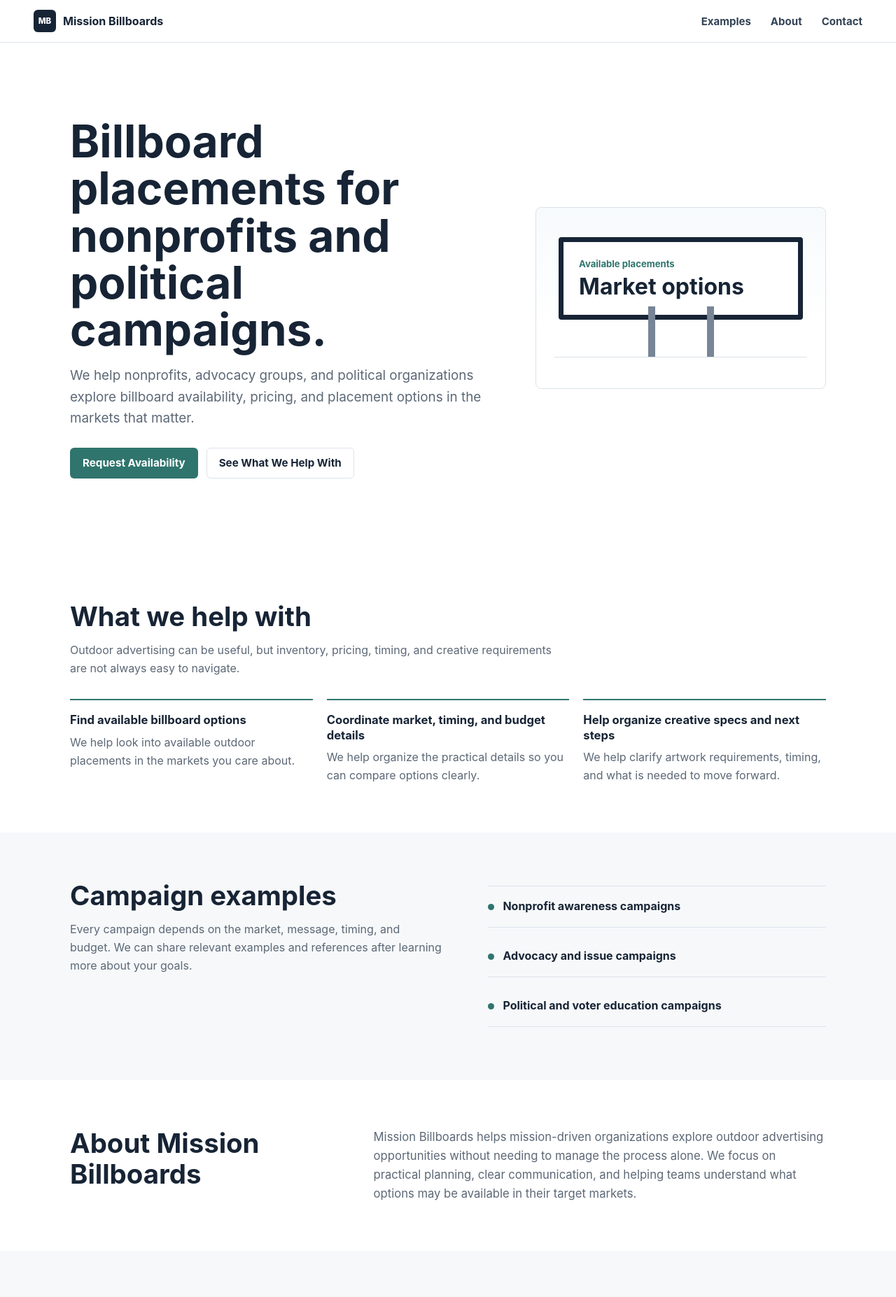
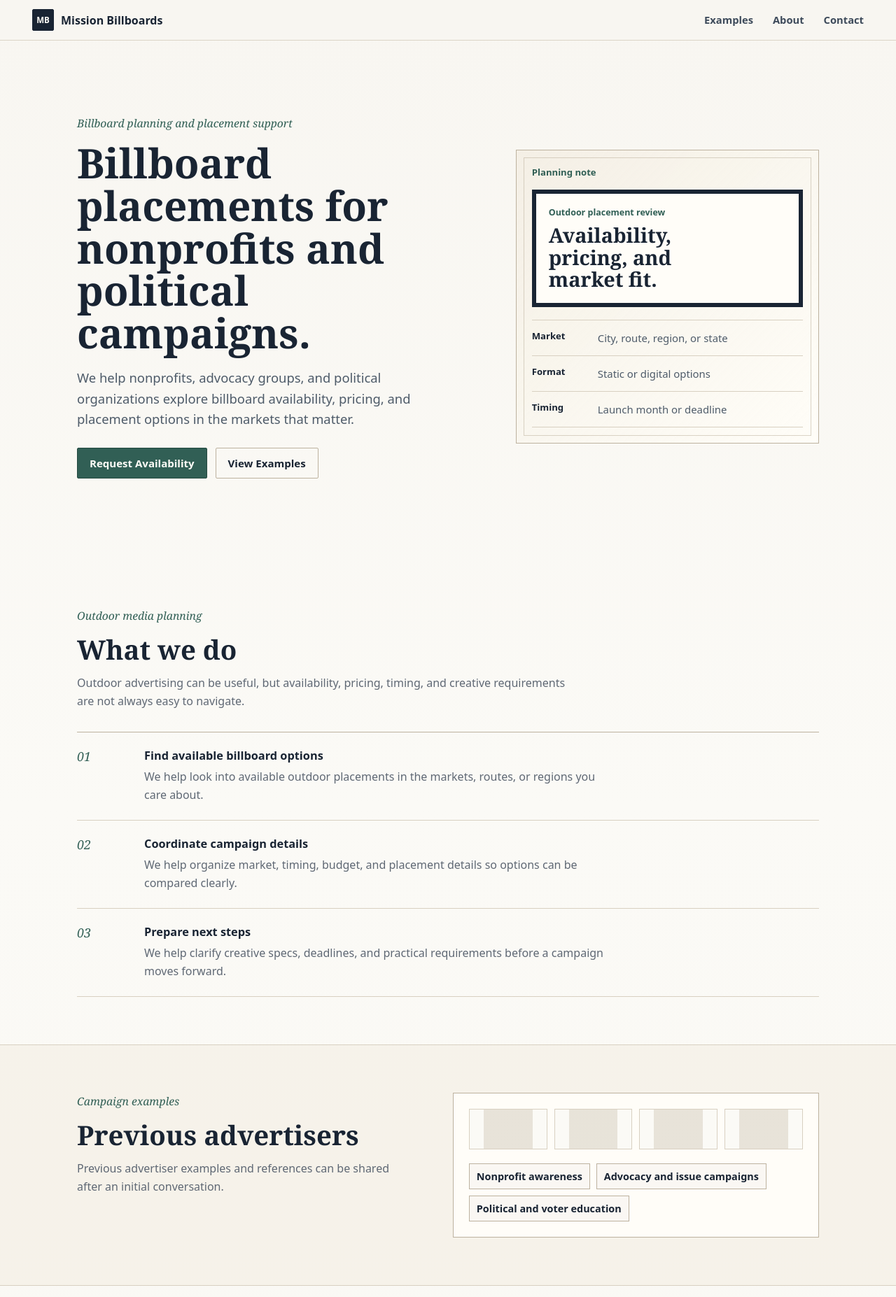
Before and after one commit to Aiden-Hartman/nonprofit-billboards-site, a React (Vite) app: page / in a window 1280 px wide. Shown: the top 1854 px of the page at 70% size. Built offline with nearby package versions, Linux system fonts and the light colour scheme.

Commit message:
refine brochure-style site design

```diff
--- a/public/thank-you.html
+++ b/public/thank-you.html
@@ -42,7 +42,6 @@
         font-size: 0.78rem;
         font-weight: 800;
         letter-spacing: 0.12em;
-        text-transform: uppercase;
       }
 
       h1 {
--- a/src/App.jsx
+++ b/src/App.jsx
@@ -1,39 +1,49 @@
 import React from "react";
 
-const helpItems = [
+const serviceItems = [
   {
     title: "Find available billboard options",
-    body: "We help look into available outdoor placements in the markets you care about.",
+    body: "We help look into available outdoor placements in the markets, routes, or regions you care about.",
   },
   {
-    title: "Coordinate market, timing, and budget details",
-    body: "We help organize the practical details so you can compare options clearly.",
+    title: "Coordinate campaign details",
+    body: "We help organize market, timing, budget, and placement details so options can be compared clearly.",
   },
   {
-    title: "Help organize creative specs and next steps",
-    body: "We help clarify artwork requirements, timing, and what is needed to move forward.",
+    title: "Prepare next steps",
+    body: "We help clarify creative specs, deadlines, and practical requirements before a campaign moves forward.",
   },
 ];
 
 const campaignTypes = [
-  "Nonprofit awareness campaigns",
+  "Nonprofit awareness",
   "Advocacy and issue campaigns",
-  "Political and voter education campaigns",
+  "Political and voter education",
 ];
 
-function BillboardVisual() {
+function PlanningPanel() {
   return (
-    <div className="billboard-visual" aria-label="Simple billboard illustration">
-      <div className="board-face">
-        <span>Available placements</span>
-        <strong>Market options</strong>
+    <aside className="planning-panel" aria-label="Billboard availability planning note">
+      <div className="panel-kicker">Planning note</div>
+      <div className="panel-board">
+        <span>Outdoor placement review</span>
+        <strong>Availability, pricing, and market fit.</strong>
       </div>
-      <div className="board-posts">
-        <span />
-        <span />
+      <div className="memo-list">
+        <div>
+          <span>Market</span>
+          <p>City, route, region, or state</p>
         </div>
-      <div className="ground-line" />
+        <div>
+          <span>Format</span>
+          <p>Static or digital options</p>
         </div>
+        <div>
+          <span>Timing</span>
+          <p>Launch month or deadline</p>
+        </div>
+      </div>
+    </aside>
   );
 }
 
@@ -55,66 +65,87 @@ function App() {
       <main id="home">
         <section className="hero section-shell">
           <div className="hero-copy">
+            <p className="section-label">Billboard planning and placement support</p>
             <h1>Billboard placements for nonprofits and political campaigns.</h1>
             <p className="hero-subhead">
               We help nonprofits, advocacy groups, and political organizations explore billboard availability, pricing, and placement options in the markets that matter.
             </p>
             <div className="hero-actions">
               <a className="button primary" href="#contact">Request Availability</a>
-              <a className="button secondary" href="#help">See What We Help With</a>
+              <a className="button secondary" href="#examples">View Examples</a>
             </div>
           </div>
-          <BillboardVisual />
+          <PlanningPanel />
         </section>
 
-        <section className="help section-shell" id="help" aria-labelledby="help-title">
-          <div className="section-heading">
-            <h2 id="help-title">What we help with</h2>
+        <section className="services section-shell" id="services" aria-labelledby="services-title">
+          <div className="section-intro">
+            <p className="section-label">Outdoor media planning</p>
+            <h2 id="services-title">What we do</h2>
             <p>
-              Outdoor advertising can be useful, but inventory, pricing, timing, and creative requirements are not always easy to navigate.
+              Outdoor advertising can be useful, but availability, pricing, timing, and creative requirements are not always easy to navigate.
             </p>
           </div>
-          <div className="help-list">
-            {helpItems.map((item) => (
-              <article className="help-item" key={item.title}>
+          <div className="service-list">
+            {serviceItems.map((item, index) => (
+              <article className="service-row" key={item.title}>
+                <span className="row-number">{String(index + 1).padStart(2, "0")}</span>
+                <div>
                   <h3>{item.title}</h3>
                   <p>{item.body}</p>
+                </div>
               </article>
             ))}
           </div>
         </section>
 
-        <section className="examples light-section" id="examples" aria-labelledby="examples-title">
+        <section className="examples section-band" id="examples" aria-labelledby="examples-title">
           <div className="section-shell examples-layout">
-            <div className="section-heading">
-              <h2 id="examples-title">Campaign examples</h2>
+            <div className="section-intro">
+              <p className="section-label">Campaign examples</p>
+              <h2 id="examples-title">Previous advertisers</h2>
               <p>
-                Every campaign depends on the market, message, timing, and budget. We can share relevant examples and references after learning more about your goals.
+                Previous advertiser examples and references can be shared after an initial conversation.
               </p>
             </div>
-            <div className="category-list" aria-label="Campaign categories">
+            <div className="examples-panel">
+              <div className="logo-rail" aria-hidden="true">
+                <span />
+                <span />
+                <span />
+                <span />
+              </div>
+              <div className="category-tags" aria-label="Campaign categories">
                 {campaignTypes.map((type) => (
-                <div className="category-item" key={type}>
-                  <span />
-                  <p>{type}</p>
+                  <span key={type}>{type}</span>
+                ))}
               </div>
-              ))}
             </div>
           </div>
         </section>
 
         <section className="about section-shell" id="about" aria-labelledby="about-title">
+          <div className="about-rule" />
           <div className="about-layout">
+            <div>
+              <p className="section-label">About</p>
               <h2 id="about-title">About Mission Billboards</h2>
+            </div>
+            <div className="about-copy">
               <p>
                 Mission Billboards helps mission-driven organizations explore outdoor advertising opportunities without needing to manage the process alone. We focus on practical planning, clear communication, and helping teams understand what options may be available in their target markets.
               </p>
+              <p>
+                The goal is simple: make billboard planning easier for nonprofits, advocacy groups, and political campaigns that need public visibility.
+              </p>
+            </div>
           </div>
         </section>
 
-        <section className="contact light-section" id="contact" aria-labelledby="contact-title">
+        <section className="contact section-band" id="contact" aria-labelledby="contact-title">
           <div className="section-shell contact-layout">
             <div className="contact-intro">
+              <p className="section-label">Contact</p>
               <h2 id="contact-title">Request billboard availability</h2>
               <p>Share the basics of your campaign and we will follow up with next steps.</p>
             </div>
@@ -173,7 +204,7 @@ function App() {
               </label>
               <label>
                 Timeline
-                <input name="timeline" type="text" placeholder="Example: launch month or deadline" />
+                <input name="timeline" type="text" placeholder="Launch month or deadline" />
               </label>
               <label className="full-span">
                 Message
--- a/src/styles.css
+++ b/src/styles.css
@@ -1,16 +1,18 @@
 :root {
-  color: #172435;
-  background: #ffffff;
-  font-family: Inter, ui-sans-serif, system-ui, -apple-system, BlinkMacSystemFont, "Segoe UI", sans-serif;
+  color: #192433;
+  background: #f8f6f1;
+  font-family: ui-sans-serif, system-ui, -apple-system, BlinkMacSystemFont, "Segoe UI", sans-serif;
   font-synthesis: none;
   text-rendering: optimizeLegibility;
-  --text: #172435;
-  --muted: #5c6876;
-  --line: #dce3ea;
-  --section: #f6f8fa;
-  --accent: #2f756d;
-  --accent-dark: #245f58;
-  --white: #ffffff;
+  --paper: #f8f6f1;
+  --paper-deep: #efe9dc;
+  --surface: #fffdf8;
+  --ink: #192433;
+  --muted: #5f6874;
+  --line: #d8d0c1;
+  --line-strong: #bdb29f;
+  --accent: #315f55;
+  --accent-dark: #244940;
 }
 
 * {
@@ -24,7 +26,9 @@ html {
 body {
   margin: 0;
   min-width: 320px;
-  background: var(--white);
+  background:
+    linear-gradient(180deg, var(--paper) 0%, #fbfaf6 38%, var(--paper) 100%);
+  color: var(--ink);
 }
 
 a {
@@ -46,28 +50,33 @@ p {
   margin-top: 0;
 }
 
+h1,
+h2 {
+  font-family: Georgia, "Times New Roman", serif;
+  font-weight: 600;
+  letter-spacing: 0;
+}
+
 h1 {
-  max-width: 720px;
+  max-width: 690px;
   margin-bottom: 18px;
-  color: var(--text);
-  font-size: clamp(2.35rem, 5vw, 4rem);
-  line-height: 1.05;
-  letter-spacing: 0;
+  color: var(--ink);
+  font-size: clamp(2.25rem, 4.6vw, 3.65rem);
+  line-height: 1.04;
 }
 
 h2 {
   margin-bottom: 14px;
-  color: var(--text);
-  font-size: clamp(1.75rem, 3vw, 2.45rem);
-  line-height: 1.15;
-  letter-spacing: 0;
+  color: var(--ink);
+  font-size: clamp(1.75rem, 3vw, 2.55rem);
+  line-height: 1.12;
 }
 
 h3 {
-  margin-bottom: 8px;
-  color: var(--text);
-  font-size: 1.04rem;
-  line-height: 1.3;
+  margin-bottom: 7px;
+  color: var(--ink);
+  font-size: 1.02rem;
+  line-height: 1.35;
 }
 
 p {
@@ -76,7 +85,7 @@ p {
 }
 
 .section-shell {
-  width: min(1080px, calc(100% - 40px));
+  width: min(1060px, calc(100% - 40px));
   margin: 0 auto;
 }
 
@@ -88,10 +97,10 @@ p {
   align-items: center;
   justify-content: space-between;
   gap: 22px;
-  padding: 14px clamp(20px, 4vw, 48px);
-  border-bottom: 1px solid rgba(220, 227, 234, 0.9);
-  background: rgba(255, 255, 255, 0.96);
-  backdrop-filter: blur(10px);
+  padding: 13px clamp(20px, 4vw, 46px);
+  border-bottom: 1px solid rgba(216, 208, 193, 0.88);
+  background: rgba(248, 246, 241, 0.94);
+  backdrop-filter: blur(12px);
 }
 
 .brand,
@@ -105,53 +114,65 @@ p {
 
 .brand {
   gap: 10px;
-  color: var(--text);
+  color: var(--ink);
   font-weight: 750;
 }
 
 .brand-mark {
   display: grid;
-  width: 32px;
-  height: 32px;
+  width: 31px;
+  height: 31px;
   place-items: center;
-  border-radius: 6px;
-  background: var(--text);
-  color: var(--white);
+  border: 1px solid var(--ink);
+  border-radius: 2px;
+  background: var(--ink);
+  color: #fffdf8;
   font-size: 0.72rem;
   font-weight: 800;
 }
 
 .nav-links {
   gap: clamp(16px, 3vw, 28px);
-  color: #334356;
-  font-size: 0.94rem;
+  color: #3e4b5b;
+  font-size: 0.92rem;
   font-weight: 650;
 }
 
 .nav-links a,
 .footer-links a {
-  transition: color 160ms ease;
+  border-bottom: 1px solid transparent;
+  transition: border-color 150ms ease, color 150ms ease;
 }
 
 .nav-links a:hover,
 .footer-links a:hover {
+  border-color: var(--accent);
   color: var(--accent-dark);
 }
 
 .hero {
   display: grid;
-  grid-template-columns: minmax(0, 1.18fr) minmax(280px, 0.82fr);
+  grid-template-columns: minmax(0, 1.05fr) minmax(310px, 0.82fr);
   align-items: center;
-  gap: clamp(34px, 6vw, 68px);
-  min-height: calc(100vh - 70px);
-  max-height: 720px;
-  padding: 54px 0;
+  gap: clamp(34px, 6vw, 72px);
+  min-height: calc(100vh - 58px);
+  max-height: 690px;
+  padding: 42px 0 52px;
+}
+
+.section-label {
+  margin-bottom: 14px;
+  color: var(--accent);
+  font-family: Georgia, "Times New Roman", serif;
+  font-size: 0.98rem;
+  font-style: italic;
 }
 
 .hero-subhead {
-  max-width: 660px;
+  max-width: 640px;
   margin-bottom: 26px;
-  font-size: clamp(1.02rem, 1.6vw, 1.18rem);
+  color: #4e5b69;
+  font-size: clamp(1rem, 1.6vw, 1.15rem);
 }
 
 .hero-actions {
@@ -161,21 +182,22 @@ p {
 
 .button {
   display: inline-flex;
-  min-height: 44px;
+  min-height: 43px;
   align-items: center;
   justify-content: center;
   border: 1px solid transparent;
-  border-radius: 6px;
+  border-radius: 2px;
   padding: 11px 17px;
-  font-size: 0.95rem;
-  font-weight: 750;
+  font-size: 0.94rem;
+  font-weight: 760;
   cursor: pointer;
-  transition: background 160ms ease, border-color 160ms ease, color 160ms ease;
+  transition: background 150ms ease, border-color 150ms ease, color 150ms ease;
 }
 
 .button.primary {
+  border-color: var(--accent-dark);
   background: var(--accent);
-  color: var(--white);
+  color: #fffdf8;
 }
 
 .button.primary:hover {
@@ -183,160 +205,198 @@ p {
 }
 
 .button.secondary {
-  border-color: var(--line);
-  background: var(--white);
-  color: var(--text);
+  border-color: var(--line-strong);
+  background: transparent;
+  color: var(--ink);
 }
 
 .button.secondary:hover {
-  border-color: var(--accent);
+  border-color: var(--accent-dark);
   color: var(--accent-dark);
 }
 
-.billboard-visual {
+.planning-panel {
   position: relative;
-  min-height: 260px;
-  border: 1px solid var(--line);
-  border-radius: 8px;
-  background: linear-gradient(180deg, #f7fafc 0%, #ffffff 68%);
+  padding: 22px;
+  border: 1px solid var(--line-strong);
+  background:
+    linear-gradient(135deg, rgba(239, 233, 220, 0.68), rgba(255, 253, 248, 0.92)),
+    var(--surface);
 }
 
-.board-face {
+.planning-panel::before {
   position: absolute;
-  top: 42px;
-  right: 32px;
-  left: 32px;
-  display: grid;
-  min-height: 118px;
-  align-content: center;
-  gap: 8px;
-  padding: 22px;
-  border: 7px solid var(--text);
-  border-radius: 4px;
-  background: #ffffff;
+  inset: 10px;
+  border: 1px solid rgba(189, 178, 159, 0.55);
+  content: "";
+  pointer-events: none;
 }
 
-.board-face span {
+.panel-kicker {
+  position: relative;
+  margin-bottom: 16px;
   color: var(--accent);
   font-size: 0.82rem;
-  font-weight: 750;
+  font-weight: 760;
 }
 
-.board-face strong {
-  color: var(--text);
-  font-size: clamp(1.35rem, 3vw, 2rem);
-  line-height: 1.08;
+.panel-board {
+  position: relative;
+  display: grid;
+  gap: 8px;
+  margin-bottom: 18px;
+  padding: 18px;
+  border: 6px solid var(--ink);
+  background: #fffdf8;
 }
 
-.board-posts {
-  position: absolute;
-  right: 0;
-  bottom: 45px;
-  left: 0;
-  display: flex;
-  justify-content: center;
-  gap: 74px;
+.panel-board span {
+  color: var(--accent);
+  font-size: 0.78rem;
+  font-weight: 760;
 }
 
-.board-posts span {
-  width: 10px;
-  height: 72px;
-  background: #788596;
+.panel-board strong {
+  max-width: 280px;
+  color: var(--ink);
+  font-family: Georgia, "Times New Roman", serif;
+  font-size: clamp(1.28rem, 2.4vw, 1.8rem);
+  font-weight: 600;
+  line-height: 1.1;
 }
 
-.ground-line {
-  position: absolute;
-  right: 26px;
-  bottom: 44px;
-  left: 26px;
-  height: 1px;
-  background: var(--line);
+.memo-list {
+  position: relative;
+  display: grid;
+  border-top: 1px solid var(--line);
 }
 
-.help,
+.memo-list div {
+  display: grid;
+  grid-template-columns: 82px 1fr;
+  gap: 12px;
+  padding: 13px 0;
+  border-bottom: 1px solid var(--line);
+}
+
+.memo-list span {
+  color: var(--ink);
+  font-size: 0.82rem;
+  font-weight: 760;
+}
+
+.memo-list p {
+  margin-bottom: 0;
+  color: #4e5b69;
+  font-size: 0.93rem;
+}
+
+.services,
 .about {
   padding: 68px 0;
 }
 
-.light-section {
-  background: var(--section);
+.section-band {
+  padding: 68px 0;
+  border-top: 1px solid var(--line);
+  border-bottom: 1px solid var(--line);
+  background: rgba(239, 233, 220, 0.46);
 }
 
-.examples,
-.contact {
-  padding: 68px 0;
-}
-
-.section-heading {
-  max-width: 690px;
+.section-intro {
+  max-width: 700px;
   margin-bottom: 30px;
 }
 
-.help-list {
+.service-list {
   display: grid;
-  grid-template-columns: repeat(3, minmax(0, 1fr));
-  gap: 20px;
+  border-top: 1px solid var(--line-strong);
 }
 
-.help-item {
-  padding-top: 18px;
-  border-top: 2px solid var(--accent);
+.service-row {
+  display: grid;
+  grid-template-columns: 72px 1fr;
+  gap: 24px;
+  padding: 22px 0;
+  border-bottom: 1px solid var(--line);
 }
 
-.help-item p {
+.row-number {
+  color: var(--accent);
+  font-family: Georgia, "Times New Roman", serif;
+  font-size: 1.12rem;
+  font-style: italic;
+}
+
+.service-row p {
+  max-width: 680px;
   margin-bottom: 0;
 }
 
 .examples-layout {
   display: grid;
-  grid-template-columns: minmax(0, 1.05fr) minmax(280px, 0.95fr);
-  gap: clamp(28px, 6vw, 64px);
+  grid-template-columns: minmax(0, 0.9fr) minmax(320px, 1fr);
+  gap: clamp(28px, 6vw, 66px);
   align-items: start;
 }
 
-.category-list {
-  display: grid;
-  gap: 12px;
-  padding: 8px 0;
+.examples-panel {
+  padding: 22px;
+  border: 1px solid var(--line-strong);
+  background: var(--surface);
 }
 
-.category-item {
-  display: flex;
-  gap: 12px;
-  align-items: flex-start;
-  padding: 16px 0;
-  border-bottom: 1px solid var(--line);
+.logo-rail {
+  display: grid;
+  grid-template-columns: repeat(4, minmax(0, 1fr));
+  gap: 10px;
+  margin-bottom: 20px;
 }
 
-.category-item:first-child {
-  border-top: 1px solid var(--line);
+.logo-rail span {
+  min-height: 58px;
+  border: 1px solid var(--line);
+  background:
+    linear-gradient(90deg, transparent 0 18%, rgba(216, 208, 193, 0.55) 18% 82%, transparent 82%),
+    #fbfaf6;
 }
 
-.category-item span {
-  flex: 0 0 auto;
-  width: 9px;
-  height: 9px;
-  margin-top: 9px;
-  border-radius: 50%;
-  background: var(--accent);
+.category-tags {
+  display: flex;
+  flex-wrap: wrap;
+  gap: 9px;
 }
 
-.category-item p {
-  margin-bottom: 0;
-  color: var(--text);
-  font-weight: 700;
+.category-tags span {
+  border: 1px solid var(--line-strong);
+  background: rgba(248, 246, 241, 0.72);
+  color: var(--ink);
+  padding: 8px 10px;
+  font-size: 0.9rem;
+  font-weight: 650;
+}
+
+.about-rule {
+  height: 1px;
+  margin-bottom: 30px;
+  background: var(--line-strong);
 }
 
 .about-layout {
   display: grid;
-  grid-template-columns: minmax(260px, 0.72fr) minmax(0, 1.28fr);
+  grid-template-columns: minmax(260px, 0.75fr) minmax(0, 1.25fr);
   gap: clamp(28px, 6vw, 70px);
 }
 
-.about-layout p {
+.about-copy {
+  display: grid;
+  gap: 14px;
+}
+
+.about-copy p {
   max-width: 720px;
   margin-bottom: 0;
-  font-size: 1.04rem;
+  font-size: 1.02rem;
 }
 
 .contact-layout {
@@ -353,39 +413,39 @@ p {
 .contact-form {
   display: grid;
   grid-template-columns: repeat(2, minmax(0, 1fr));
-  gap: 16px;
-  padding: clamp(20px, 4vw, 30px);
-  border: 1px solid var(--line);
-  border-radius: 8px;
-  background: var(--white);
+  gap: 15px;
+  padding: clamp(22px, 4vw, 32px);
+  border: 1px solid var(--line-strong);
+  background: var(--surface);
 }
 
 .contact-form label {
   display: grid;
   gap: 7px;
-  color: var(--text);
-  font-size: 0.9rem;
-  font-weight: 700;
+  color: var(--ink);
+  font-size: 0.88rem;
+  font-weight: 720;
 }
 
 .contact-form input,
 .contact-form select,
 .contact-form textarea {
   width: 100%;
-  border: 1px solid #cfd8e3;
-  border-radius: 6px;
-  background: #ffffff;
-  color: var(--text);
-  padding: 12px 13px;
+  border: 1px solid #c9bfad;
+  border-radius: 2px;
+  background: #fffdf8;
+  color: var(--ink);
+  padding: 11px 12px;
   outline: none;
-  transition: border-color 150ms ease, box-shadow 150ms ease;
+  transition: border-color 150ms ease, box-shadow 150ms ease, background 150ms ease;
 }
 
 .contact-form input:focus,
 .contact-form select:focus,
 .contact-form textarea:focus {
   border-color: var(--accent);
-  box-shadow: 0 0 0 3px rgba(47, 117, 109, 0.14);
+  background: #ffffff;
+  box-shadow: 0 0 0 3px rgba(49, 95, 85, 0.14);
 }
 
 .contact-form textarea {
@@ -403,7 +463,7 @@ p {
 
 .site-footer {
   border-top: 1px solid var(--line);
-  background: #ffffff;
+  background: var(--paper);
 }
 
 .footer-inner {
@@ -415,7 +475,7 @@ p {
 .footer-inner strong {
   display: block;
   margin-bottom: 4px;
-  color: var(--text);
+  color: var(--ink);
 }
 
 .footer-inner p {
@@ -425,7 +485,7 @@ p {
 
 .footer-links {
   gap: 18px;
-  color: #334356;
+  color: #3e4b5b;
   font-size: 0.94rem;
   font-weight: 650;
 }
@@ -441,15 +501,11 @@ p {
   .hero {
     min-height: auto;
     max-height: none;
-    padding: 48px 0 62px;
+    padding: 44px 0 58px;
   }
 
-  .billboard-visual {
-    max-width: 520px;
-  }
-
-  .help-list {
-    grid-template-columns: 1fr;
+  .planning-panel {
+    max-width: 540px;
   }
 }
 
@@ -467,15 +523,24 @@ p {
   }
 
   .section-shell {
-    width: min(100% - 28px, 1080px);
+    width: min(100% - 28px, 1060px);
   }
 
   .hero {
-    padding-top: 38px;
+    padding-top: 34px;
   }
 
   h1 {
-    font-size: clamp(2.05rem, 10vw, 2.9rem);
+    font-size: clamp(2.05rem, 10vw, 2.8rem);
+  }
+
+  .service-row {
+    grid-template-columns: 1fr;
+    gap: 8px;
+  }
+
+  .logo-rail {
+    grid-template-columns: repeat(2, minmax(0, 1fr));
   }
 
   .contact-form {
```
Lines whose indentation alone changed are shown as unchanged.
